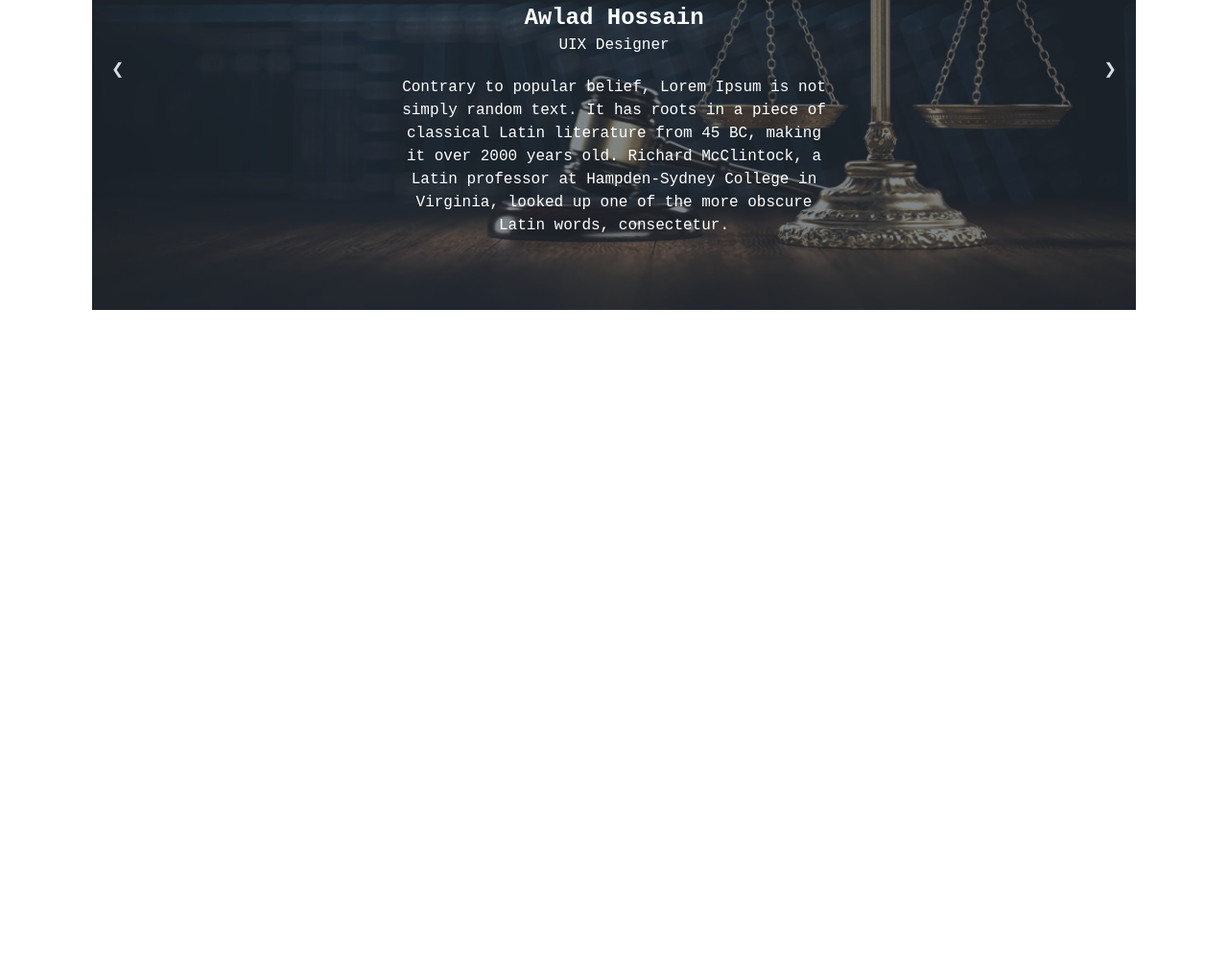
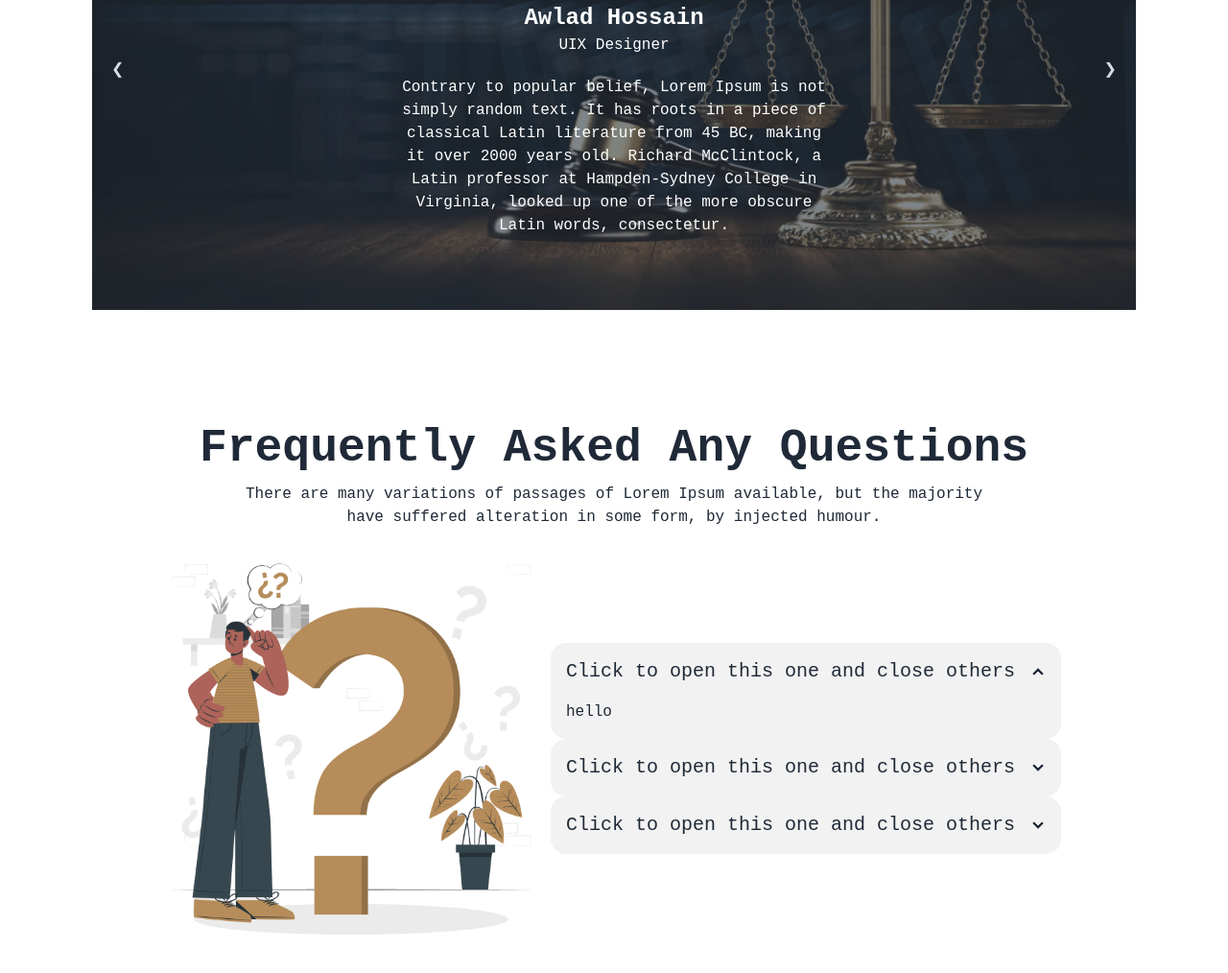
Before and after one commit to Fahimteam/legal-solution, a plain HTML site: page index.html in a window 1280 px wide. Shown: the part 1929-2943 px from the top of the page at 96% size. Before the commit the page ends 2312 px from the top, so only its background shows below. Drawn offline with nearby package versions, Linux system fonts and the light colour scheme; files whose address does not match are found by name; a web font is replaced by a local one.

Commit message:
added faq section

```diff
--- a/index.html
+++ b/index.html
@@ -125,7 +125,7 @@
 
 
          </div>
-         <div></div>
+
          <!-- card section  -->
         <div class="grid grid-cols-1 md:grid-cols-2 lg:grid-cols-3">
             <!-- care 01 -->
@@ -260,6 +260,56 @@
 
     </section>
 
+    <!-- FAQ section  -->
+    <section class="max-w-screen-xl mx-auto my-10 md:px-16 lg:px-24 py-5 px-8">
+
+        <div class="mt-10 mb-5 text-center ">
+            <h2 class="text-5xl font-extrabold mb-3">Frequently Asked Any Questions</h2>
+            <p class="lg:px-36">There are many variations of passages of Lorem Ipsum available, but the majority have suffered
+            alteration in some form,
+            by injected humour.</p>
+        </div>
+
+        <!-- Accordion -->
+        <div class="hero    ">
+            <div class="hero-content flex-col lg:flex-row">
+                <div>
+                    <img src="./images/faq.png" class="max-w-sm  " />
+                </div>
+                <div>
+                    <div class="collapse collapse-arrow bg-base-200">
+                        <input type="radio" name="my-accordion-2" checked=" " />
+                        <div class="collapse-title text-xl font-medium">
+                            Click to open this one and close others
+                        </div>
+                        <div class="collapse-content">
+                            <p>hello</p>
+                        </div>
+                    </div>
+                    <div class="collapse collapse-arrow bg-base-200">
+                        <input type="radio" name="my-accordion-2" />
+                        <div class="collapse-title text-xl font-medium">
+                            Click to open this one and close others
+                        </div>
+                        <div class="collapse-content">
+                            <p>hello</p>
+                        </div>
+                    </div>
+                    <div class="collapse collapse-arrow bg-base-200">
+                        <input type="radio" name="my-accordion-2" />
+                        <div class="collapse-title text-xl font-medium">
+                            Click to open this one and close others
+                        </div>
+                        <div class="collapse-content">
+                            <p>hello</p>
+                        </div>
+                    </div>
+                </div>
+            </div>
+        </div>
+
+    </section>
+
 
 
 
```
